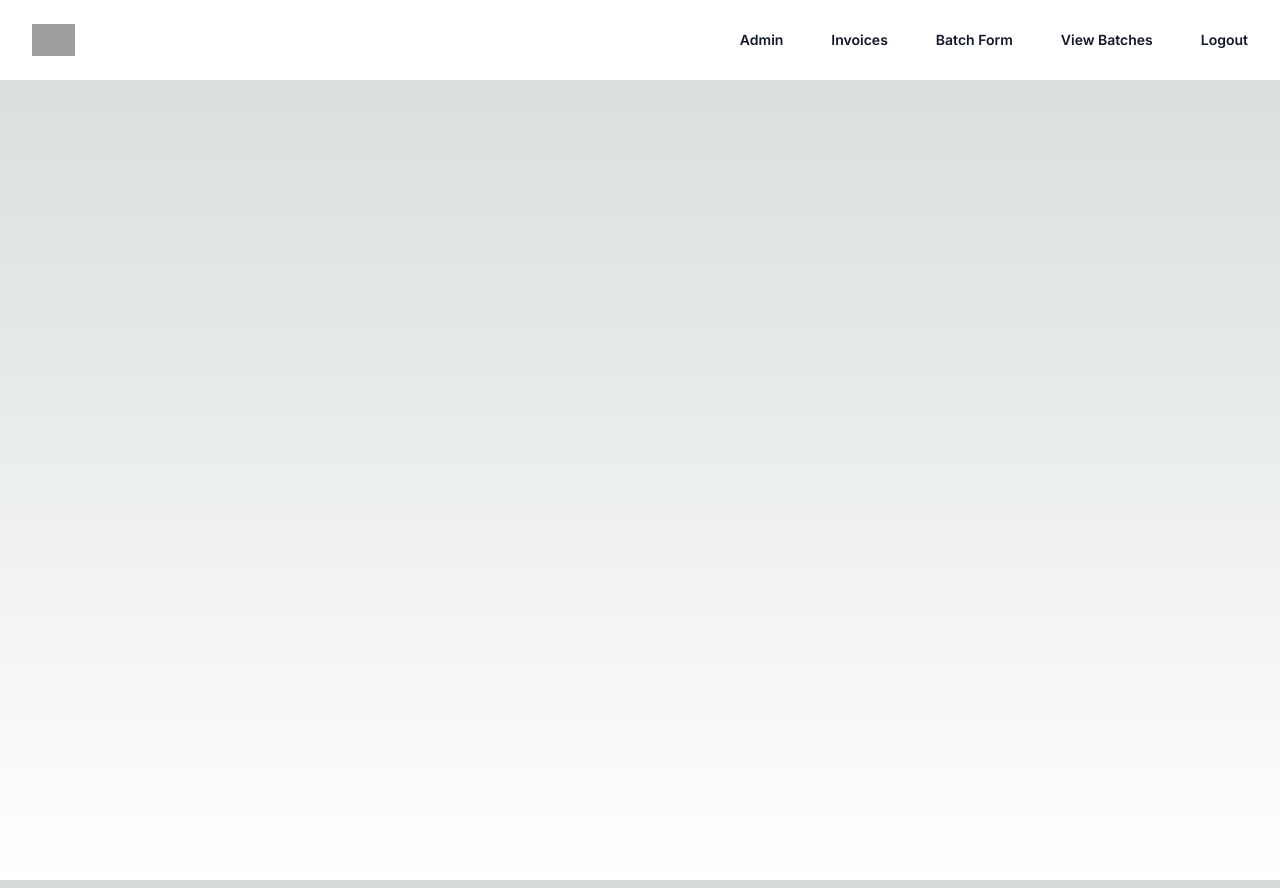
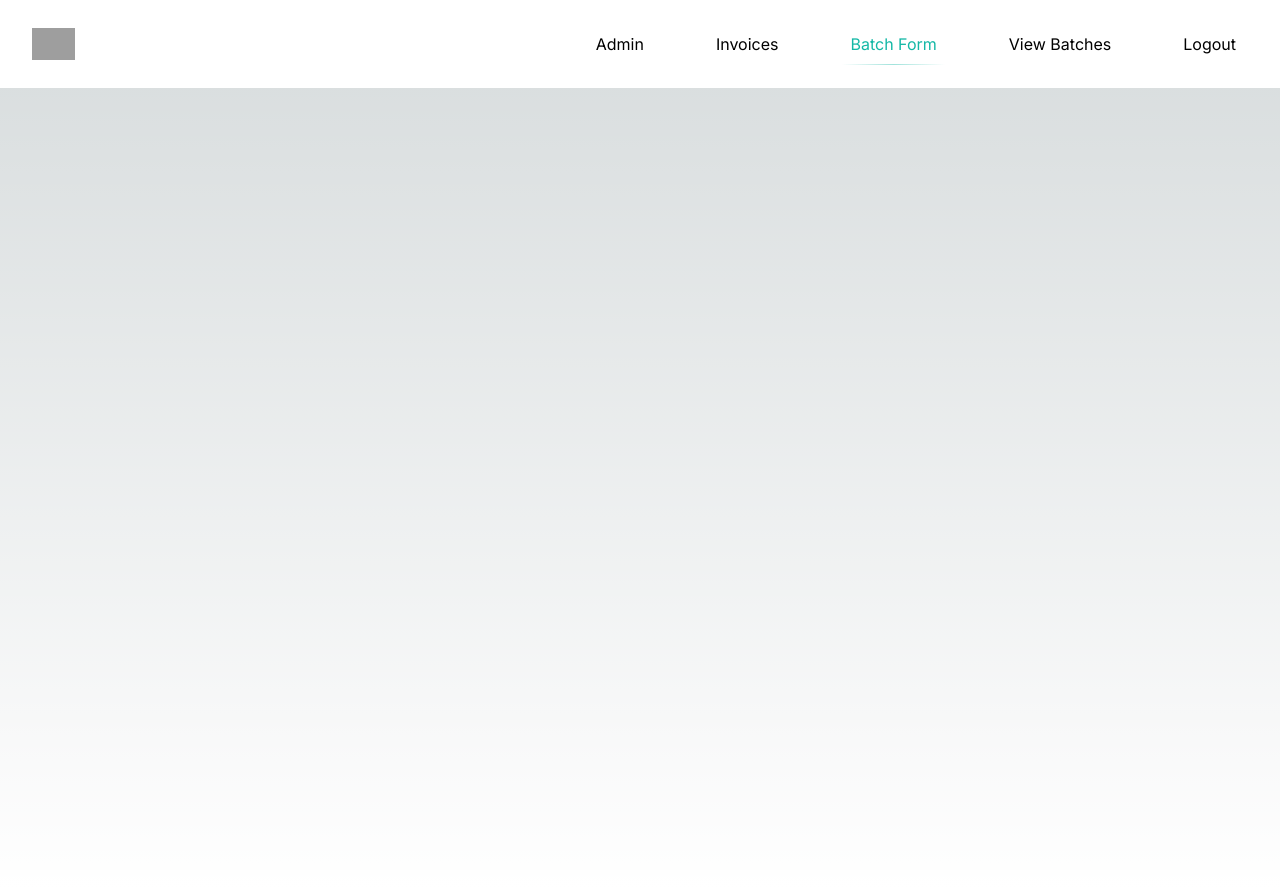
Before and after one commit to RosenbergLiu/FCLform, a Next.js app in the folder fcl/: page / in a window 1280 px wide. Built offline with nearby package versions, Linux system fonts and the light colour scheme; grey boxes are pictures that could not be loaded.

Commit message:
Set header link active and inactive style

```diff
--- a/fcl/package.json
+++ b/fcl/package.json
@@ -24,6 +24,7 @@
     "eslint": "^8",
     "eslint-config-next": "14.0.3",
     "@heroicons/react": "^2.0.18",
-    "@headlessui/react": "^1.7.17"
+    "@headlessui/react": "^1.7.17",
+    "clsx": "^2.0.0"
   }
 }
--- a/fcl/src/components/Header.tsx
+++ b/fcl/src/components/Header.tsx
@@ -1,18 +1,48 @@
 'use client'
 
-import { useState } from 'react'
+import React, { useState } from 'react'
 import { Dialog } from '@headlessui/react'
 import { Bars3Icon, XMarkIcon } from '@heroicons/react/24/outline'
+import Link from 'next/link'
+import { usePathname } from 'next/navigation'
+import clsx from 'clsx'
 
 const navigation = [
-    { name: 'Admin', href: '#' },
-    { name: 'Invoices', href: '#' },
-    { name: 'Batch Form', href: '#' },
-    { name: 'View Batches', href: '#' },
+    { name: 'Admin', href: '/admin' },
+    { name: 'Invoices', href: '/invoices' },
+    { name: 'Batch Form', href: '/' },
+    { name: 'View Batches', href: '/batches' },
     { name: 'Logout', href: '#' }
 ]
 
-export default function Example() {
+function NavItem({
+                     href,
+                     children,
+                 }: {
+    href: string
+    children: React.ReactNode
+}) {
+    let isActive = usePathname() === href
+
+    return (
+        <Link
+            href={href}
+            className={clsx(
+                'relative block px-3 py-2 transition',
+                isActive
+                    ? 'text-teal-500 dark:text-teal-400'
+                    : 'hover:text-teal-500 dark:hover:text-teal-400',
+            )}
+        >
+            {children}
+            {isActive && (
+                <span className="absolute inset-x-1 -bottom-px h-px bg-gradient-to-r from-teal-500/0 via-teal-500/40 to-teal-500/0 dark:from-teal-400/0 dark:via-teal-400/40 dark:to-teal-400/0" />
+            )}
+        </Link>
+    )
+}
+
+export default function Header() {
     const [mobileMenuOpen, setMobileMenuOpen] = useState(false)
 
     return (
@@ -34,9 +64,9 @@ export default function Example() {
                 </div>
                 <div className="hidden lg:flex lg:gap-x-12">
                     {navigation.map((item) => (
-                        <a key={item.name} href={item.href} className="text-sm font-semibold leading-6 text-gray-900">
+                        <NavItem key={item.name} href={item.href}>
                             {item.name}
-                        </a>
+                        </NavItem>
                     ))}
                 </div>
             </nav>
```
Also changed, not shown: 1 other file (tests, documents, lock files or other folders).
